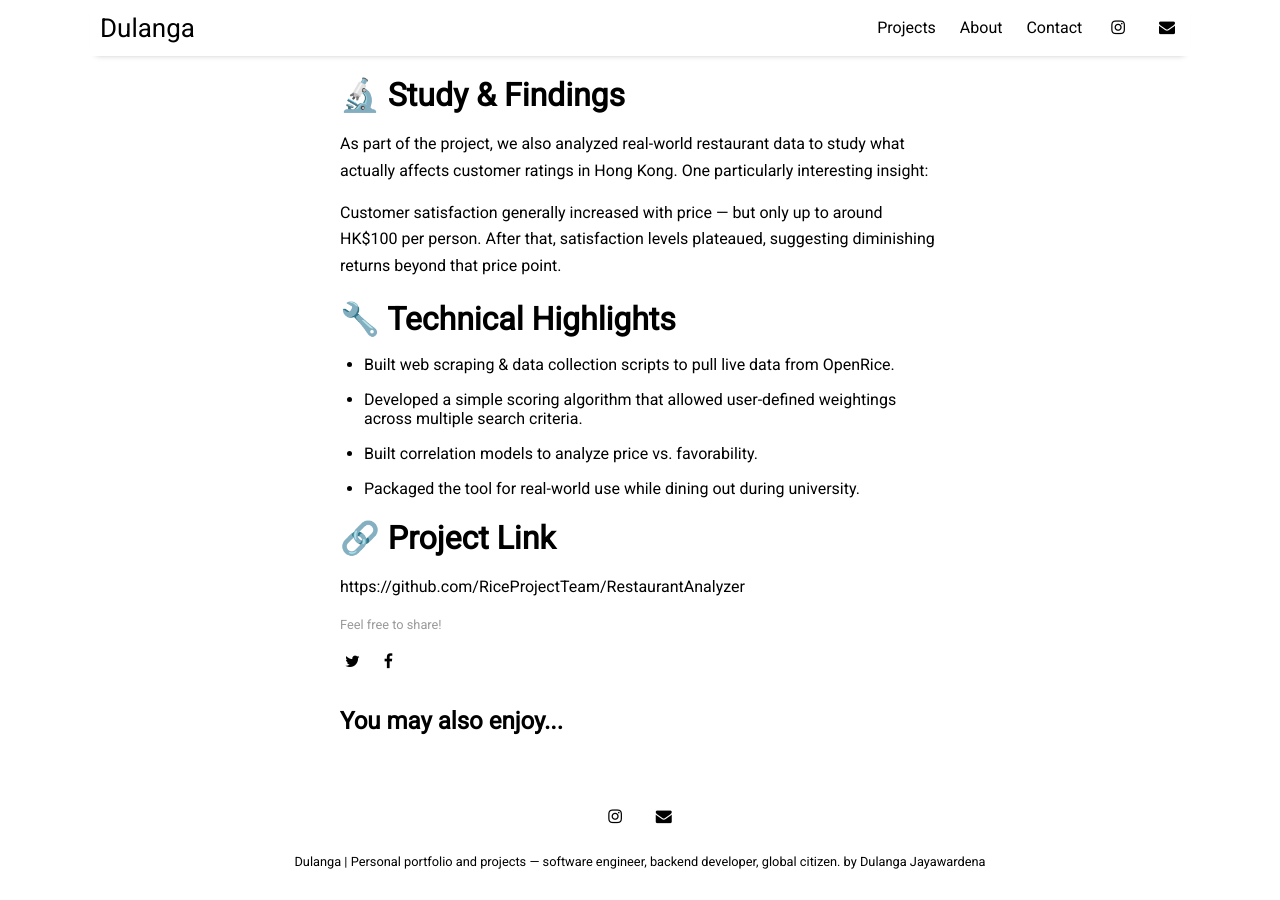
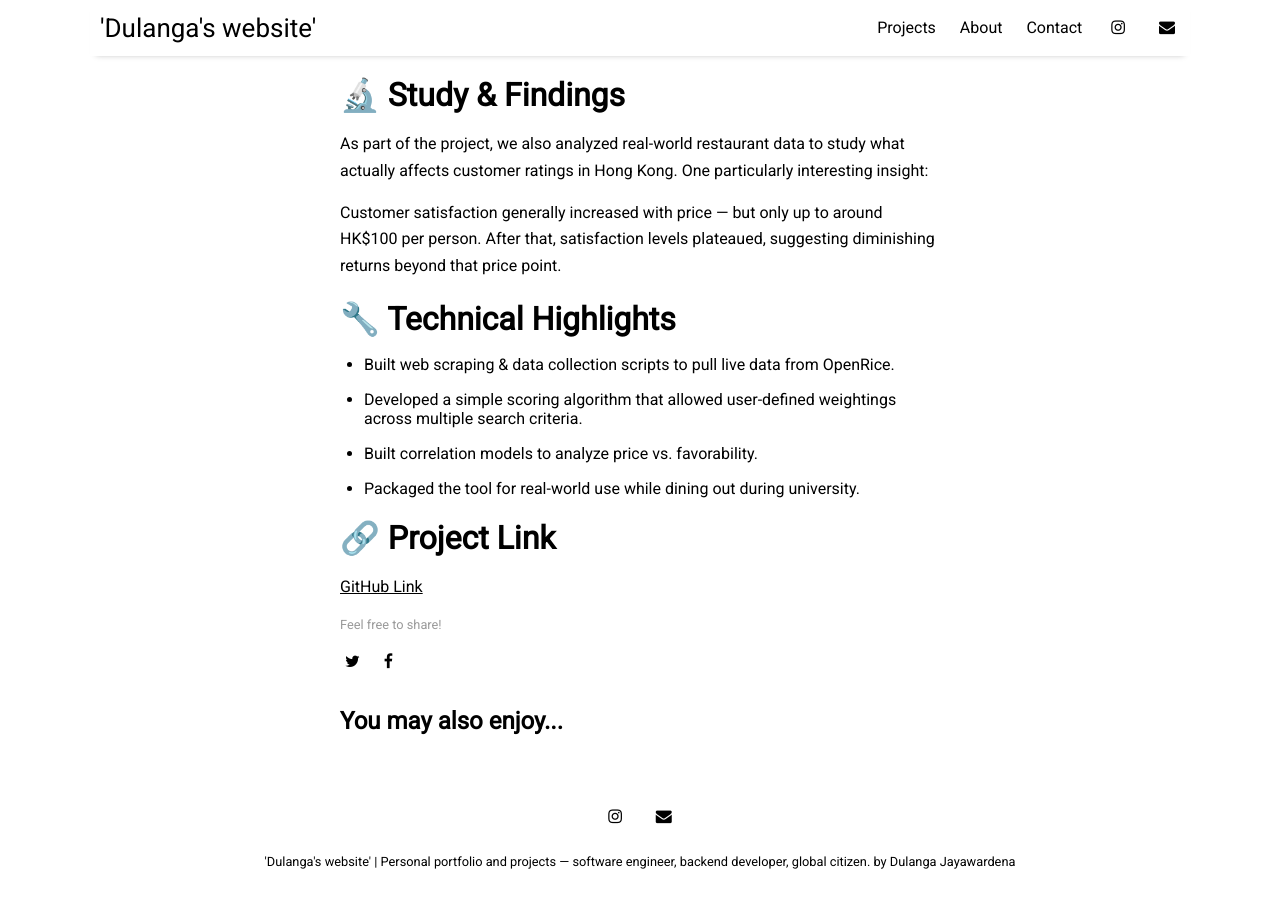
Before and after one commit to dulangaj/dulangaj.github.io, a Jekyll site: the page built from _posts/2025-06-16-restaurant-analyzer.md, in a window 1280 px wide and 900 px high, scrolled down 922 px. Built offline with Jekyll 4.4.1, drawn with Linux system fonts in a browser that asks for light colours; nearby versions of some CDN libraries.

Commit message:
Updated configs

```diff
--- a/_config.yml
+++ b/_config.yml
@@ -10,7 +10,7 @@ permalink:           /:title
 plugins:             [jekyll-paginate, jekyll-sitemap, jekyll-feed, jekyll-seo-tag]
 
 # Customise atom feed settings (this is where Jekyll-Feed gets configuration information)
-title:		           "Dulanga"
+title:		           "'Dulanga's website'"
 description:	       "Personal portfolio and projects — software engineer, backend developer, global citizen."
 author:              "Dulanga Jayawardena"
 
--- a/_posts/2025-06-16-restaurant-analyzer.md
+++ b/_posts/2025-06-16-restaurant-analyzer.md
@@ -27,4 +27,4 @@ Customer satisfaction generally increased with price — but only up to around H
 - Packaged the tool for real-world use while dining out during university.
 
 # 🔗 Project Link
-https://github.com/RiceProjectTeam/RestaurantAnalyzer
+[GitHub Link](https://github.com/RiceProjectTeam/RestaurantAnalyzer)
```
Also changed, not shown: favicon.ico (deleted).
